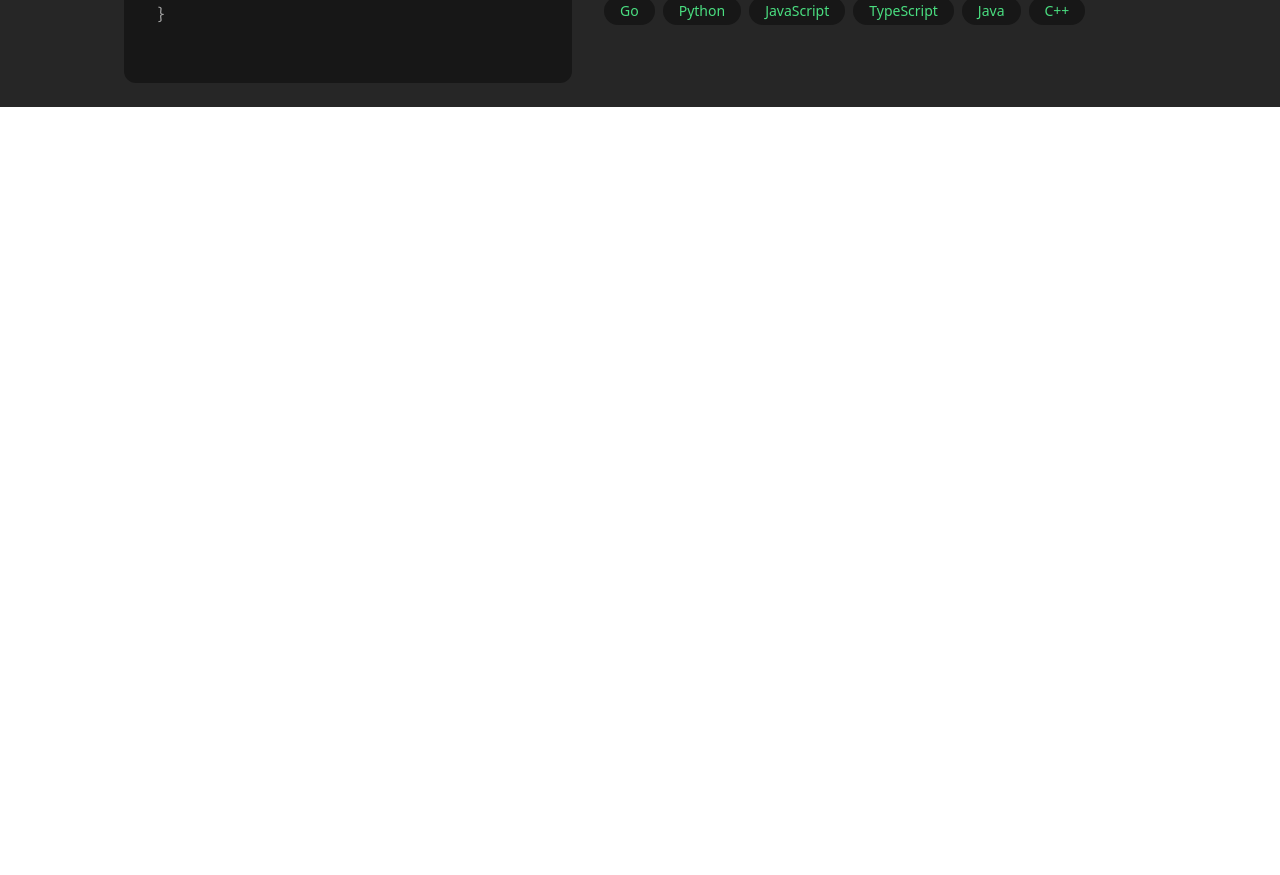
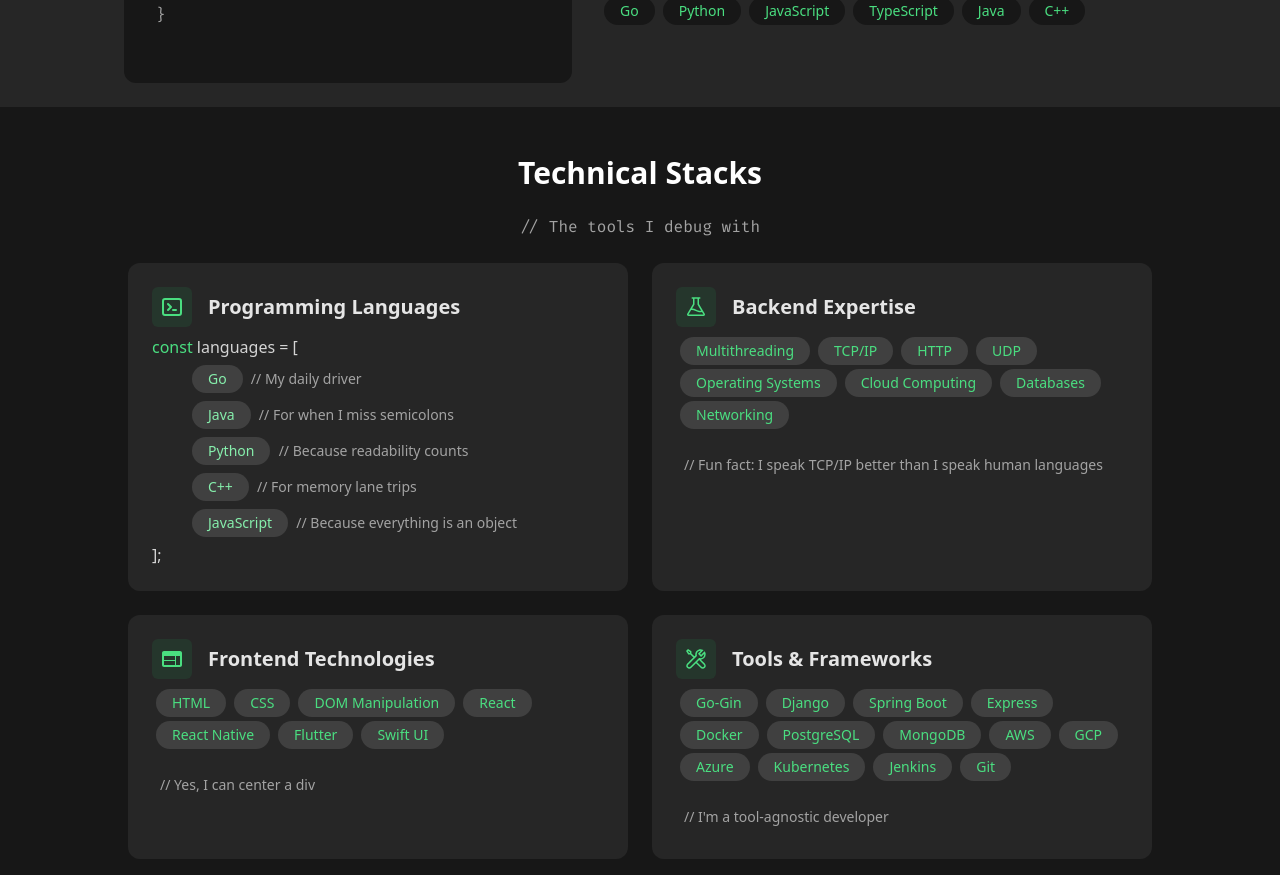
Before and after one commit to yasharya2901/my_portfolio_website, a Next.js app: page / in a window 1280 px wide. Shown: the part 1173-2048 px from the top of the page. Before the commit the page ends 1280 px from the top, so only its background shows below. Built offline with nearby package versions, Linux system fonts and the light colour scheme.

Commit message:
Technical Stack Section Completed

```diff
--- a/src/app/components/LanguageTag/LanguageTag.tsx
+++ b/src/app/components/LanguageTag/LanguageTag.tsx
@@ -1,8 +1,8 @@
 import React from 'react'
 
-function LanguageTag({lang}: {lang: string}) {
+function LanguageTag({lang, textColor, backgroundColor}: {lang: string, textColor: string, backgroundColor?: string}) {
   return (
-    <div className={`text-[#4ADE80] bg-[#171717] text-sm rounded-3xl px-4 mx-1 my-[2px] py-1 inline-block`}>
+    <div className={`${textColor} ${!backgroundColor ? "bg-[#171717]" : backgroundColor} text-sm rounded-3xl px-4 mx-1 my-[2px] py-1 inline-block`}>
         {lang}
     </div>
   )
--- /dev/null
+++ b/src/app/components/StackCards/StackCards.tsx
@@ -0,0 +1,18 @@
+import React, { ReactNode } from 'react'
+import { IconType } from 'react-icons'
+
+
+
+function StackCards({icon, title, content}: {icon: IconType, title: string, content?: ReactNode}) {
+  return (
+    <div className={`bg-neutral-800 rounded-xl p-6 font-sans hover:scale-[1.02] hover:transform transition-all max-w-lg`}>
+        <div className={`flex flex-row items-center gap-4 mb-2`}>
+            <span className='text-green-400 text-2xl bg-[#25362c] p-2 rounded-md'>{React.createElement(icon)}</span>
+            <span className={`text-neutral-200 text-xl font-semibold`}>{title}</span>
+        </div>
+        {content}
+    </div>
+  )
+}
+
+export default StackCards
--- /dev/null
+++ b/src/app/components/StackCards/index.ts
@@ -0,0 +1 @@
+export {default} from './StackCards';
--- /dev/null
+++ b/src/app/components/TechnicalStacks/TechnicalStacks.tsx
@@ -0,0 +1,147 @@
+import React from 'react'
+import StackCards from '../StackCards'
+import { HiOutlineTerminal } from 'react-icons/hi'
+import LanguageTag from '../LanguageTag'
+import { PiFlask } from 'react-icons/pi'
+import { MdWeb } from 'react-icons/md'
+import { LiaToolsSolid } from 'react-icons/lia'
+
+const programmingLanguages = [
+    {tag: 'Go', comment: "// My daily driver"},
+    {tag: 'Java', comment: "// For when I miss semicolons"},
+    {tag: 'Python', comment: "// Because readability counts"},
+    {tag: 'C++', comment: "// For memory lane trips"},
+    {tag: 'JavaScript', comment: "// Because everything is an object"}
+]
+
+const fundamentalBackendConcept = [
+    "Multithreading",
+    "TCP/IP",
+    "HTTP",
+    "UDP",
+    "Operating Systems",
+    "Cloud Computing",
+    "Databases",
+    "Networking"
+]
+
+const frontendTechnologies = [
+    "HTML",
+    "CSS",
+    "DOM Manipulation",
+    "React",
+    "React Native",
+    "Flutter",
+    "Swift UI",
+
+]
+
+const toolsAndFrameworks = [
+    "Go-Gin",
+    "Django",
+    "Spring Boot",
+    "Express",
+    "Docker",
+    "PostgreSQL",
+    "MongoDB",
+    "AWS",
+    "GCP",
+    "Azure",
+    "Kubernetes",
+    "Jenkins",
+    "Git",
+]
+
+
+
+function TechnicalStacks() {
+  return (
+    <div className={`bg-[#171717] p-4`}>
+        <div className={`flex flex-col items-center my-4`}>
+            <h2 className={`text-white font-sans text-3xl font-bold my-4`}>Technical Stacks</h2>
+            <p className={`text-neutral-400 my-2`}>{`// The tools I debug with`}</p>
+        </div>
+
+        <div className={`grid md:grid-cols-2 gap-4 md:gap-6 justify-center md:max-w-5xl mx-auto`}>
+
+            <StackCards
+                title='Programming Languages'
+                icon={HiOutlineTerminal}
+                content={<div className='text-neutral-300'>
+                    <div>
+                        <span className={`text-green-400`}>const</span><span>{` languages = [`}</span>
+                    </div>
+                    <div className='ml-8'>
+                        {programmingLanguages.map((obj, index) => (
+                            <>
+                                <div key={index} className='m-1'>
+                                    <LanguageTag lang={obj.tag} textColor='text-green-300' backgroundColor='bg-neutral-700' /> <span className={`text-sm text-neutral-400`}>{obj.comment}</span>
+                                </div>
+                            </>
+                        ))}
+                    </div>
+                    <div>
+                        <span>{`];`}</span>
+                    </div>
+                </div>}
+            />
+
+            <StackCards
+                title='Backend Expertise'
+                icon={PiFlask}
+                content={
+                    <>
+                        {fundamentalBackendConcept.map((concept, index) => (
+                            <span key={index}>
+                                <LanguageTag lang={concept} textColor='text-green-400' backgroundColor='bg-neutral-700' />
+                            </span>
+                        ))}
+
+                        <p className='text-neutral-400 m-2 mt-6 text-sm'>
+                            {"// Fun fact: I speak TCP/IP better than I speak human languages"}
+                        </p>
+                    </>
+                }
+            />
+
+            <StackCards
+                title="Frontend Technologies"
+                icon={MdWeb}
+                content={
+                    <>
+                        {frontendTechnologies.map((tech, index) => (
+                            <span key={index}>
+                                <LanguageTag lang={tech} textColor='text-green-400' backgroundColor='bg-neutral-700' />
+                            </span>
+                        ))}
+
+                        <p className='text-neutral-400 m-2 mt-6 text-sm'>
+                            {"// Yes, I can center a div"}
+                        </p>
+                    </>
+                }
+            />
+
+            <StackCards
+                title="Tools & Frameworks"
+                icon={LiaToolsSolid}
+                content={
+                    <>
+                        {toolsAndFrameworks.map((tool, index) => (
+                            <span key={index}>
+                                <LanguageTag lang={tool} textColor='text-green-400' backgroundColor='bg-neutral-700' />
+                            </span>
+                        ))}
+
+                        <p className='text-neutral-400 m-2 mt-6 text-sm'>
+                            {"// I'm a tool-agnostic developer"}
+                        </p>
+                    </>
+                }
+            />
+        </div>
+    </div>
+  )
+}
+
+export default TechnicalStacks
--- /dev/null
+++ b/src/app/components/TechnicalStacks/index.ts
@@ -0,0 +1 @@
+export {default} from "./TechnicalStacks";
--- a/src/app/components/WhoAmI/WhoAmI.tsx
+++ b/src/app/components/WhoAmI/WhoAmI.tsx
@@ -39,7 +39,7 @@
                 <div>
                     <h3 className='text-white font-bold mb-2'>Core Technologies:</h3>
                     <div>
-                        {myLanguages.map((lang, index) => (<LanguageTag key={index} lang={lang}/>))}
+                        {myLanguages.map((lang, index) => (<LanguageTag key={index} lang={lang} textColor='text-[#4ADE80]' />))}
                     </div>
                 </div>
             </div>
--- a/src/app/page.tsx
+++ b/src/app/page.tsx
@@ -1,5 +1,6 @@
 import About from "./components/About";
 import Navbar from "./components/Navbar";
+import TechnicalStacks from "./components/TechnicalStacks";
 import WhoAmI from "./components/WhoAmI";
 
 export default function Home() {
@@ -14,6 +15,9 @@
       <div className="bg-[#262626] md:flex md:justify-center">
         <WhoAmI/>
       </div>
+      <div>
+        <TechnicalStacks/>
+      </div>
     </div>
   );
 }
```
